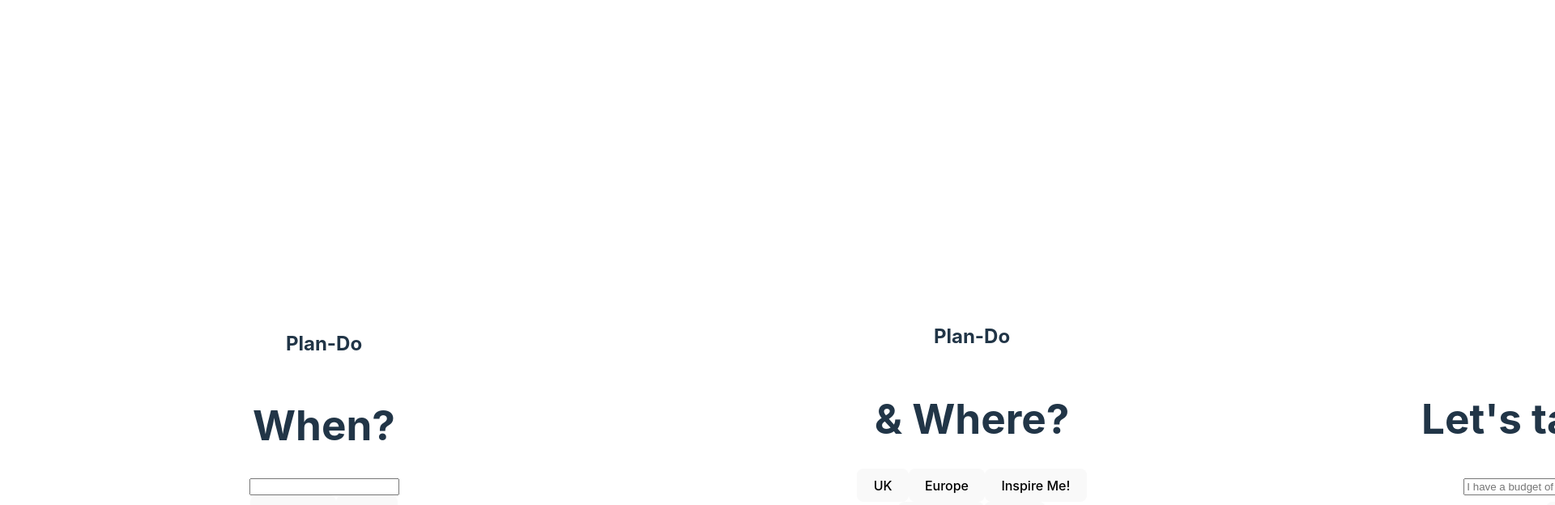
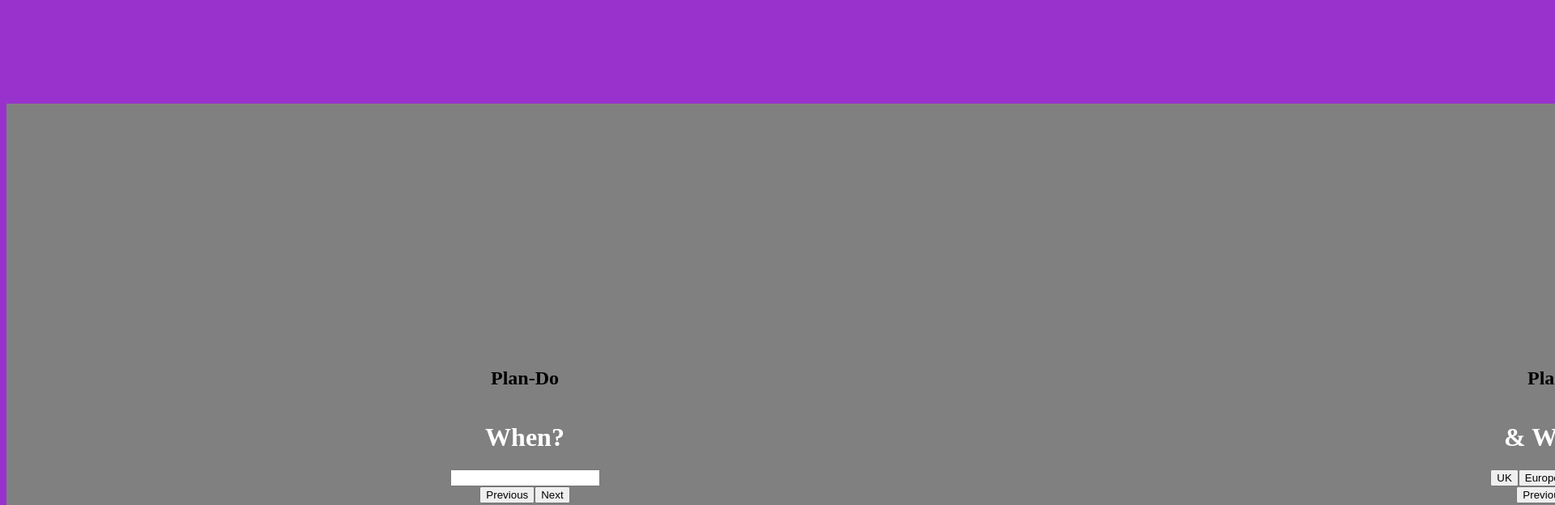
Before and after one commit to knight-tara/plan-do, a React (Vite) app in the folder frontend/: page / in a window 1280 px wide. Shown: the part 680-1304 px from the top of the page at 81% size, 1920 px wide, since content can reach past the window. Built offline with nearby package versions, Linux system fonts and the light colour scheme; no server answers.

Commit message:
fixed smooth scrolling between questions

```diff
--- a/frontend/src/App.jsx
+++ b/frontend/src/App.jsx
@@ -12,11 +12,11 @@ const App = () => {
   const inspirationRef = useRef(null);
 
   const scrollFromQuestion1ToHorizontalScroll = () => {
-    horizontalScrollRef.current.scrollIntoView({behavior: "smooth"});
+    horizontalScrollRef.current.scrollIntoView();
   };
 
   const scrollFromHorizontalScrollToInspiration = () => {
-    inspirationRef.current.scrollIntoView({behaviour: "smooth"});
+    inspirationRef.current.scrollIntoView({block: "start"});
   };
 
   return (
--- a/frontend/src/components/questionContainer.jsx
+++ b/frontend/src/components/componentContainer.jsx
@@ -1,6 +1,6 @@
 import "../index.css"
 
-export const QuestionContainer = ({children}) => {
+export const ComponentContainer = ({children}) => {
 
     return (
         <div className="component-container">
--- a/frontend/src/components/horizontalScroll.jsx
+++ b/frontend/src/components/horizontalScroll.jsx
@@ -23,14 +23,14 @@ export const HorizontalScroll = ({ scrollToInspiration }) => {
 
     const scrollToQuestion = (index) => {
         const questionRef = questionRefs[index]
-        questionRef.current.scrollIntoView({behaviour: "smooth"});
+        questionRef.current.scrollIntoView();
     }
 
     return (
         <>
         <div className="carousel" ref={targetRef}>
-            <div className="contentContainer">
-                <motion.div className="components" style={{ x }}>
+            <div className="horizontalQuestionContainer">
+                <motion.div className="horizontalQuestions" style={{ x }}>
                     <div ref={questionRefs[0]}>
                         <Question2 scrollToNext={() => scrollToQuestion(1)}/>
                     </div>
--- a/frontend/src/components/inspiration.jsx
+++ b/frontend/src/components/inspiration.jsx
@@ -1,11 +1,11 @@
 import { getInspiration } from "../services/inspiration";
 import { useState } from "react";
-import { QuestionContainer } from "./questionContainer";
+import { ComponentContainer } from "./componentContainer";
 
 import { Loading } from "./loading"; //ADD LOADING SCREEN
 import { InspirationCard } from "./inspirationCard"
 
-export const Inspiration = ({ scrollToNext }) => {
+export const Inspiration = () => {
     const [response, setResponse] = useState(null);
     const [error, setError] = useState(null);
 
@@ -51,7 +51,7 @@ export const Inspiration = ({ scrollToNext }) => {
     };
 
     return (
-        <QuestionContainer>
+        <ComponentContainer>
         <div>
             <h2>Plan-Do</h2>
             <h1>Here are your results ...</h1>
@@ -59,6 +59,6 @@ export const Inspiration = ({ scrollToNext }) => {
             {renderResponse()}
             {renderError()}
         </div>
-        </QuestionContainer>
+        </ComponentContainer>
     );
 };
--- a/frontend/src/components/question1.jsx
+++ b/frontend/src/components/question1.jsx
@@ -1,4 +1,4 @@
-import { QuestionContainer } from "./questionContainer";
+import { ComponentContainer } from "./componentContainer";
 
 export const Question1 = ({ scrollToNext }) => {
 
@@ -7,7 +7,7 @@ export const Question1 = ({ scrollToNext }) => {
     };
 
     return (
-        <QuestionContainer>
+        <ComponentContainer>
         <div>
             <h2>Plan-Do</h2>
         </div>
@@ -19,7 +19,7 @@ export const Question1 = ({ scrollToNext }) => {
             <button onClick={handleClickYes}>Yes</button>
             <button onClick={handleClickYes}>Yes</button>
         </div>
-        </QuestionContainer>
+        </ComponentContainer>
     );
 
 };
--- a/frontend/src/components/question2.jsx
+++ b/frontend/src/components/question2.jsx
@@ -1,4 +1,4 @@
-import { QuestionContainer } from "./questionContainer";
+import { ComponentContainer } from "./componentContainer";
 
 export const Question2 = ({ scrollToNext }) => {
 
@@ -16,7 +16,7 @@ export const Question2 = ({ scrollToNext }) => {
 
 
     return (
-        <QuestionContainer>
+        <ComponentContainer>
         <div>
             <h2>Plan-Do</h2>
         </div>
@@ -31,7 +31,7 @@ export const Question2 = ({ scrollToNext }) => {
         <div>
             <button onClick={scrollToNext}>Next</button>
         </div>
-        </QuestionContainer>
+        </ComponentContainer>
     );
 
 };
--- a/frontend/src/components/question3.jsx
+++ b/frontend/src/components/question3.jsx
@@ -1,6 +1,6 @@
 //TO DO:
 // add validation for user input
-import { QuestionContainer } from "./questionContainer";
+import { ComponentContainer } from "./componentContainer";
 import { useState } from "react";
 
 export const Question3 = ({ scrollToNext, scrollToPrevious }) => {
@@ -17,7 +17,7 @@ export const Question3 = ({ scrollToNext, scrollToPrevious }) => {
     }
 
     return (
-        <QuestionContainer>
+        <ComponentContainer>
         <div>
             <h2>Plan-Do</h2>
         </div>
@@ -35,7 +35,7 @@ export const Question3 = ({ scrollToNext, scrollToPrevious }) => {
             <button onClick={handlePreviousButtonClick}>Previous</button>
             <button onClick={handleNextButtonClick}>Next</button>
         </div>
-        </QuestionContainer>
+        </ComponentContainer>
     );
 
 };
--- a/frontend/src/components/question4.jsx
+++ b/frontend/src/components/question4.jsx
@@ -1,7 +1,7 @@
 import { useState } from "react";
 import DatePicker from "react-datepicker";
 import "react-datepicker/dist/react-datepicker.css";
-import { QuestionContainer } from "./questionContainer";
+import { ComponentContainer } from "./componentContainer";
 
 
 export const Question4 = ({ scrollToNext, scrollToPrevious }) => {
@@ -26,7 +26,7 @@ export const Question4 = ({ scrollToNext, scrollToPrevious }) => {
     };
 
     return (
-        <QuestionContainer>
+        <ComponentContainer>
         <div>
             <h2>Plan-Do</h2>
         </div>
@@ -46,7 +46,7 @@ export const Question4 = ({ scrollToNext, scrollToPrevious }) => {
             <button onClick={handlePreviousButtonClick}>Previous</button>
             <button onClick={handleNextButtonClick}>Next</button>
         </div>
-        </QuestionContainer>
+        </ComponentContainer>
     );
 
 };
--- a/frontend/src/components/question5.jsx
+++ b/frontend/src/components/question5.jsx
@@ -1,4 +1,4 @@
-import { QuestionContainer } from "./questionContainer";
+import { ComponentContainer } from "./componentContainer";
 
 export const Question5 = ({ scrollToNext, scrollToPrevious }) => {
 
@@ -23,7 +23,7 @@ export const Question5 = ({ scrollToNext, scrollToPrevious }) => {
     }
 
     return (
-        <QuestionContainer>
+        <ComponentContainer>
         <div>
             <h2>Plan-Do</h2>
         </div>
@@ -39,7 +39,7 @@ export const Question5 = ({ scrollToNext, scrollToPrevious }) => {
             <button onClick={handlePreviousButtonClick}>Previous</button>
             <button onClick={handleNextButtonClick}>Next</button>
         </div>
-        </QuestionContainer>
+        </ComponentContainer>
     );
 
 };
--- a/frontend/src/components/question6.jsx
+++ b/frontend/src/components/question6.jsx
@@ -1,4 +1,4 @@
-import { QuestionContainer } from "./questionContainer";
+import { ComponentContainer } from "./componentContainer";
 import { useState } from "react";
 
 export const Question6 = ({ scrollToNext, scrollToPrevious }) => {
@@ -19,7 +19,7 @@ export const Question6 = ({ scrollToNext, scrollToPrevious }) => {
     };
 
     return (
-        <QuestionContainer>
+        <ComponentContainer>
         <div>
             <h2>Plan-Do</h2>
         </div>
@@ -38,7 +38,7 @@ export const Question6 = ({ scrollToNext, scrollToPrevious }) => {
             <button onClick={handlePreviousButtonClick}>Previous</button>
             <button onClick={handleNextButtonClick}>Next</button>
         </div>
-        </QuestionContainer>
+        </ComponentContainer>
     );
 
 };
--- a/frontend/src/index.css
+++ b/frontend/src/index.css
@@ -1,21 +1,21 @@
 /* GLOBAL CSS FILE */
 
-:root {
-  font-family: Inter, system-ui, Avenir, Helvetica, Arial, sans-serif;
+/* :root { */
+  /* font-family: Inter, system-ui, Avenir, Helvetica, Arial, sans-serif;
   line-height: 1.5;
   font-weight: 400;
 
   color-scheme: light dark;
   color: rgba(255, 255, 255, 0.87);
-  background-color: #242424;
+  background-color: #242424; */
 
-  font-synthesis: none;
+  /* font-synthesis: none;
   text-rendering: optimizeLegibility;
   -webkit-font-smoothing: antialiased;
-  -moz-osx-font-smoothing: grayscale;
-}
+  -moz-osx-font-smoothing: grayscale; */
 
-a {
+
+/* a {
   font-weight: 500;
   color: #646cff;
   text-decoration: inherit;
@@ -67,35 +67,49 @@ button:focus-visible {
   button {
     background-color: #f9f9f9;
   }
+} */
+
+
+:root {
+  scroll-behavior: smooth;
+}
+
+body {
+  background-color: darkorchid
+}
+
+h1 {
+  color: white
 }
 
 /* HORIZONTAL SCROLL STYLING */
 .carousel {
-  height: 500vh;
+  height: 500dvh;
 }
 
-.contentContainer {
-  height: 100vh;
-  width: 500vh;
+.horizontalQuestionContainer {
+  height: 100dvh;
+  width: 500dvw;
   position: sticky;
   top: 0;
   display: flex;
   align-items: center;
   justify-content: flex-start;
-  overflow: hidden;
+  overflow-x: auto;
+  scroll-behavior: smooth;
+  background-color: grey;
 }
 
-.components {
+.horizontalQuestions {
   display: grid;
   grid-template-columns: 1fr 1fr 1fr 1fr 1fr;
   grid-template-rows: 1fr;
 }
 
-
 /* COMPONENT STYLING*/
 .component-container {
-  height: 100vh;
-  width: 100vh;
+  height: 100dvh;
+  width: 100vw;
   display: flex;
   flex-direction: column;
   align-items: center;
```
